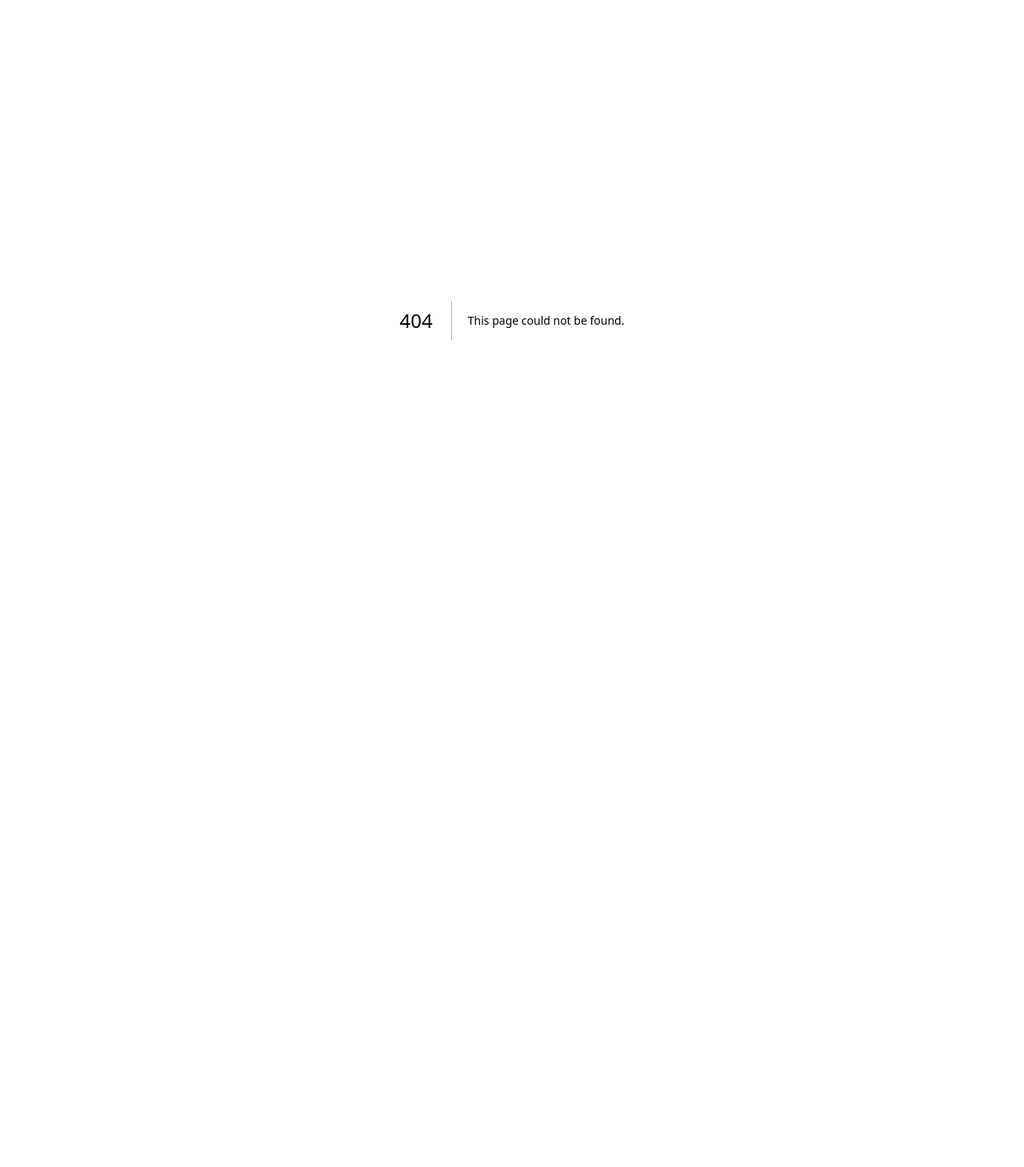
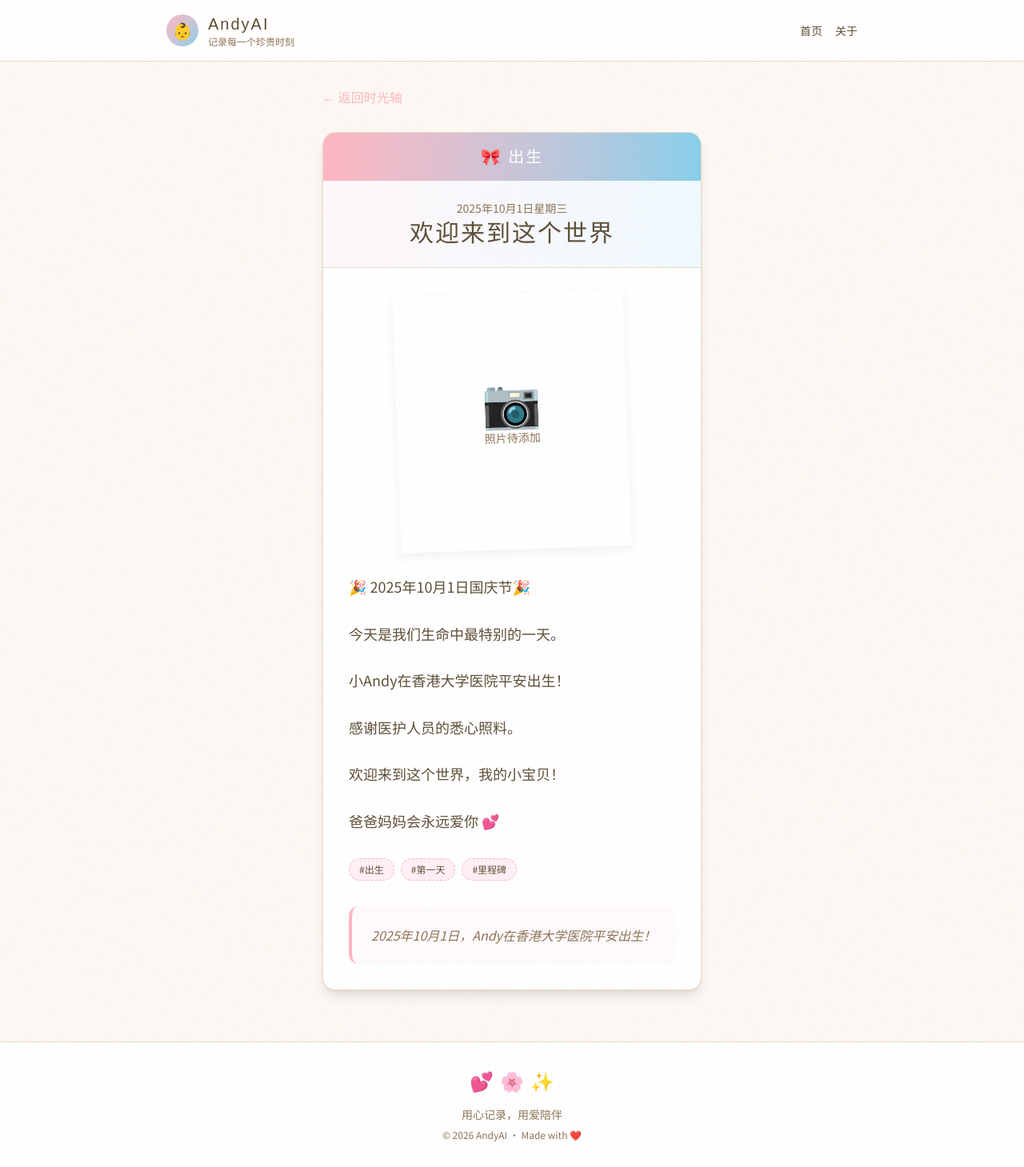
Before and after one commit to philipliu2/AndyAI, a Next.js app: page /memory/2025-10-01-birth in a window 1280 px wide. Before the commit this address had no page. Shown: the whole page at 80% size. Before the commit the page ends 800 px from the top, so only its background shows below. Built offline with nearby package versions, Linux system fonts and the light colour scheme; a web font is replaced by a local one.

Commit message:
Add memory detail page, search functionality, and timeline links
- Add memory detail page with prev/next navigation
- Add search bar with 300ms debounce
- Link timeline cards to detail pages
- Update SPEC.md with milestone milestones and quotes

```diff
--- /dev/null
+++ b/src/app/memory/[id]/page.tsx
@@ -0,0 +1,162 @@
+import { notFound } from "next/navigation";
+import Link from "next/link";
+import Header from "@/components/Header";
+import Footer from "@/components/Footer";
+import { memories } from "@/data/memories";
+
+interface MemoryPageProps {
+  params: Promise<{ id: string }>;
+}
+
+export async function generateStaticParams() {
+  return memories.map((memory) => ({
+    id: memory.id,
+  }));
+}
+
+export async function generateMetadata({ params }: MemoryPageProps) {
+  const { id } = await params;
+  const memory = memories.find((m) => m.id === id);
+
+  if (!memory) {
+    return { title: "未找到 - AndyAI" };
+  }
+
+  return {
+    title: `${memory.title} - AndyAI`,
+    description: memory.excerpt,
+  };
+}
+
+export default async function MemoryPage({ params }: MemoryPageProps) {
+  const { id } = await params;
+  const memory = memories.find((m) => m.id === id);
+
+  if (!memory) {
+    notFound();
+  }
+
+  // Get adjacent memories for navigation
+  const sortedMemories = [...memories].sort(
+    (a, b) => new Date(b.date).getTime() - new Date(a.date).getTime()
+  );
+  const currentIndex = sortedMemories.findIndex((m) => m.id === id);
+  const prevMemory = sortedMemories[currentIndex + 1];
+  const nextMemory = sortedMemories[currentIndex - 1];
+
+  return (
+    <div className="min-h-screen flex flex-col paper-texture">
+      <Header />
+
+      <main className="flex-1 max-w-3xl mx-auto px-4 py-8">
+        {/* Back link */}
+        <Link
+          href="/"
+          className="inline-flex items-center gap-2 text-pink-main hover:text-text-brown transition-colors mb-8"
+        >
+          ← 返回时光轴
+        </Link>
+
+        {/* Main memory card */}
+        <article className="bg-bg-white rounded-2xl shadow-lg overflow-hidden border border-border-beige">
+          {/* Milestone ribbon */}
+          {memory.milestone && memory.milestoneLabel && (
+            <div className="bg-gradient-to-r from-pink-main to-blue-sky p-4 text-center">
+              <span className="text-white font-handwritten text-xl">
+                🎀 {memory.milestoneLabel}
+              </span>
+            </div>
+          )}
+
+          {/* Date header */}
+          <div className="bg-gradient-to-r from-pink-light/50 to-blue-light/50 p-6 text-center border-b border-border-beige">
+            <p className="text-text-brown-light text-sm mb-1">
+              {new Date(memory.date).toLocaleDateString("zh-CN", {
+                year: "numeric",
+                month: "long",
+                day: "numeric",
+                weekday: "long",
+              })}
+            </p>
+            <h1 className="font-handwritten text-3xl text-text-brown">
+              {memory.title}
+            </h1>
+          </div>
+
+          {/* Content */}
+          <div className="p-8">
+            {/* Photo placeholder */}
+            <div className="mb-8 text-center">
+              <div className="polaroid w-72 h-80 mx-auto bg-gradient-to-br from-pink-light to-blue-light flex items-center justify-center">
+                <div className="text-center">
+                  <div className="text-6xl mb-2">📷</div>
+                  <p className="text-text-brown-light text-sm">照片待添加</p>
+                </div>
+              </div>
+            </div>
+
+            {/* Content text */}
+            <div className="prose prose-brown max-w-none mb-8">
+              <p className="text-lg text-text-brown leading-relaxed whitespace-pre-wrap">
+                {memory.content}
+              </p>
+            </div>
+
+            {/* Tags */}
+            <div className="flex flex-wrap gap-2 mb-8">
+              {memory.tags.map((tag) => (
+                <span key={tag} className="tag-sticker">
+                  #{tag}
+                </span>
+              ))}
+            </div>
+
+            {/* Excerpt */}
+            <div className="bg-pink-light/30 rounded-xl p-6 border-l-4 border-pink-main">
+              <p className="text-text-brown-light italic">{memory.excerpt}</p>
+            </div>
+          </div>
+        </article>
+
+        {/* Navigation between memories */}
+        <nav className="flex justify-between items-center mt-8 gap-4">
+          {prevMemory ? (
+            <Link
+              href={`/memory/${prevMemory.id}`}
+              className="flex-1 bg-bg-white rounded-xl p-4 shadow hover:shadow-md transition-all border border-border-beige group"
+            >
+              <p className="text-text-brown-light text-sm mb-1">← 上一篇</p>
+              <p className="text-text-brown font-handwritten group-hover:text-pink-main transition-colors">
+                {prevMemory.title}
+              </p>
+              <p className="text-text-brown-light text-xs mt-1">
+                {prevMemory.date}
+              </p>
+            </Link>
+          ) : (
+            <div className="flex-1" />
+          )}
+
+          {nextMemory ? (
+            <Link
+              href={`/memory/${nextMemory.id}`}
+              className="flex-1 bg-bg-white rounded-xl p-4 shadow hover:shadow-md transition-all border border-border-beige text-right group"
+            >
+              <p className="text-text-brown-light text-sm mb-1">下一篇 →</p>
+              <p className="text-text-brown font-handwritten group-hover:text-pink-main transition-colors">
+                {nextMemory.title}
+              </p>
+              <p className="text-text-brown-light text-xs mt-1">
+                {nextMemory.date}
+              </p>
+            </Link>
+          ) : (
+            <div className="flex-1" />
+          )}
+        </nav>
+      </main>
+
+      <Footer />
+    </div>
+  );
+}
--- a/src/app/page.tsx
+++ b/src/app/page.tsx
@@ -1,23 +1,47 @@
 "use client";
 
-import { useState, useMemo } from "react";
+import { useState, useMemo, useCallback } from "react";
 import Header from "@/components/Header";
 import Footer from "@/components/Footer";
 import Timeline from "@/components/Timeline";
 import CategoryFilter from "@/components/CategoryFilter";
+import SearchBar from "@/components/SearchBar";
 import { memories } from "@/data/memories";
 
 export default function Home() {
   const [activeCategory, setActiveCategory] = useState("all");
+  const [searchQuery, setSearchQuery] = useState("");
+
+  const handleSearch = useCallback((query: string) => {
+    setSearchQuery(query);
+  }, []);
 
   const filteredMemories = useMemo(() => {
     const sorted = [...memories].sort(
       (a, b) => new Date(b.date).getTime() - new Date(a.date).getTime()
     );
 
-    if (activeCategory === "all") return sorted;
-    return sorted.filter((m) => m.category === activeCategory);
-  }, [activeCategory]);
+    let filtered = sorted;
+
+    // Filter by category
+    if (activeCategory !== "all") {
+      filtered = filtered.filter((m) => m.category === activeCategory);
+    }
+
+    // Filter by search query
+    if (searchQuery.trim()) {
+      const query = searchQuery.toLowerCase();
+      filtered = filtered.filter(
+        (m) =>
+          m.title.toLowerCase().includes(query) ||
+          m.content.toLowerCase().includes(query) ||
+          m.excerpt.toLowerCase().includes(query) ||
+          m.tags.some((tag) => tag.toLowerCase().includes(query))
+      );
+    }
+
+    return filtered;
+  }, [activeCategory, searchQuery]);
 
   // Count milestones
   const milestoneCount = memories.filter((m) => m.milestone).length;
@@ -46,6 +70,9 @@ export default function Home() {
         </div>
       </section>
 
+      {/* Search Bar */}
+      <SearchBar onSearch={handleSearch} />
+
       {/* Category Filter */}
       <section className="px-4">
         <CategoryFilter
@@ -62,7 +89,11 @@ export default function Home() {
           <div className="text-center py-16">
             <div className="text-6xl mb-4">🌸</div>
             <p className="text-text-brown-light">
-              暂无{activeCategory !== "all" ? "这类" : ""}记录
+              {searchQuery
+                ? "没有找到匹配的记录"
+                : activeCategory !== "all"
+                ? "暂无这类记录"
+                : "暂无记录"}
             </p>
           </div>
         )}
--- /dev/null
+++ b/src/components/SearchBar.tsx
@@ -0,0 +1,36 @@
+"use client";
+
+import { useState, useEffect } from "react";
+
+interface SearchBarProps {
+  onSearch: (query: string) => void;
+}
+
+export default function SearchBar({ onSearch }: SearchBarProps) {
+  const [query, setQuery] = useState("");
+
+  useEffect(() => {
+    const timer = setTimeout(() => {
+      onSearch(query);
+    }, 300);
+
+    return () => clearTimeout(timer);
+  }, [query, onSearch]);
+
+  return (
+    <div className="max-w-md mx-auto mb-8">
+      <div className="relative">
+        <input
+          type="text"
+          value={query}
+          onChange={(e) => setQuery(e.target.value)}
+          placeholder="搜索记忆..."
+          className="w-full px-6 py-3 rounded-full bg-bg-white border border-border-beige shadow-sm focus:outline-none focus:ring-2 focus:ring-pink-main/50 focus:border-pink-main transition-all text-text-brown placeholder:text-text-brown-light/50"
+        />
+        <span className="absolute right-4 top-1/2 -translate-y-1/2 text-text-brown-light">
+          🔍
+        </span>
+      </div>
+    </div>
+  );
+}
--- a/src/components/Timeline.tsx
+++ b/src/components/Timeline.tsx
@@ -1,3 +1,4 @@
+import Link from "next/link";
 import { Memory } from "@/data/memories";
 
 interface TimelineProps {
@@ -29,8 +30,11 @@ export default function Timeline({ memories }: TimelineProps) {
 
             {/* Content card */}
             <div className={`flex-1 max-w-xl ${index % 2 === 0 ? "md:text-right" : "md:text-left"}`}>
-              <div
-                className={`card-torn p-6 ${memory.milestone ? "border-2 border-pink-main/30" : ""}`}
+              <Link
+                href={`/memory/${memory.id}`}
+                className={`card-torn p-6 block transition-all hover:shadow-lg ${
+                  memory.milestone ? "border-2 border-pink-main/30" : ""
+                }`}
               >
                 {/* Milestone ribbon */}
                 {memory.milestone && memory.milestoneLabel && (
@@ -74,7 +78,7 @@ export default function Timeline({ memories }: TimelineProps) {
                     </div>
                   </div>
                 </div>
-              </div>
+              </Link>
             </div>
 
             {/* Empty space for other side on desktop */}
```
Also changed, not shown: 1 other file (tests, documents, lock files or other folders).
